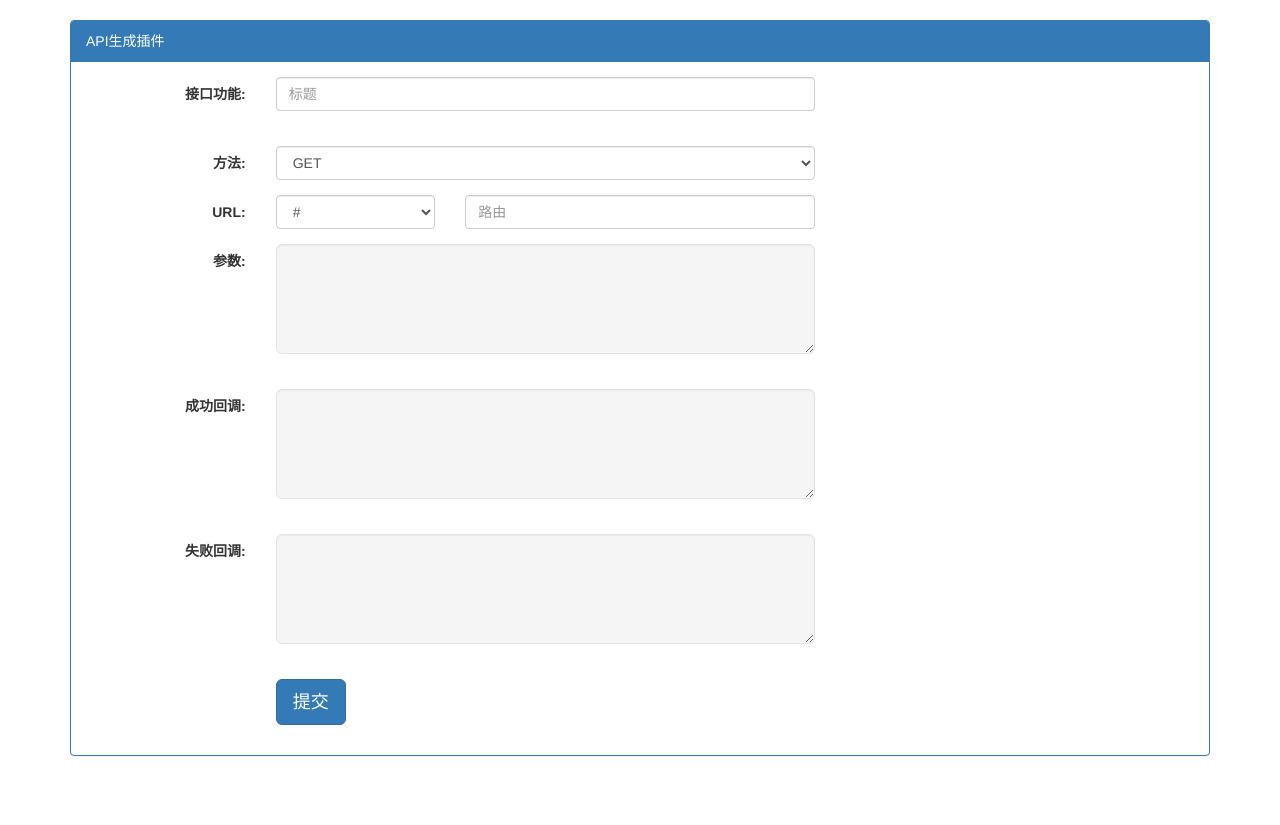
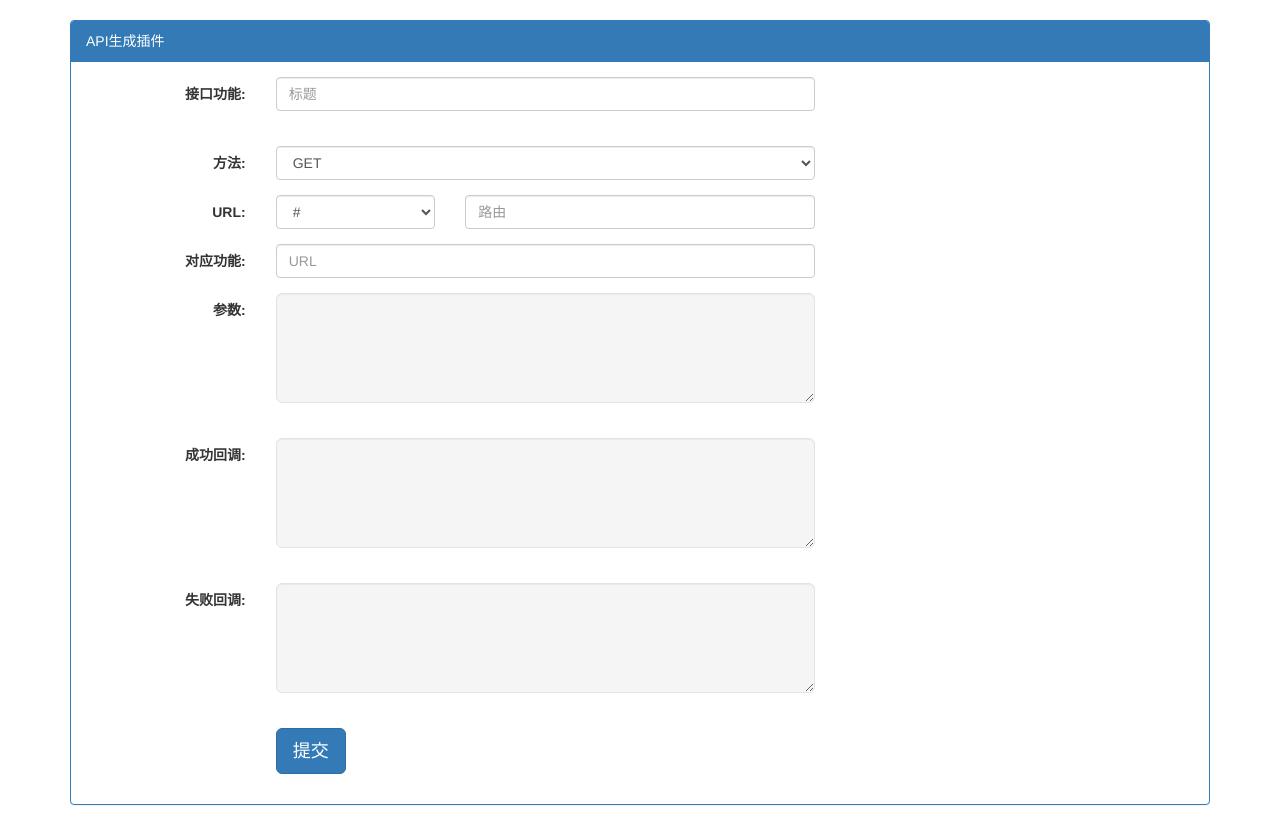
Before and after one commit to ZHAISHENKING/mark, a Flask app: template templates/mark.html in a window 1280 px wide. Before the commit the page ends 756 px from the top, so only its background shows below. Run offline with Flask 2, Linux system fonts and the light colour scheme; the template is opened without the code that fills it: most values are stand-ins (such as "Sample title", 1, 10 or a date in 2020); parts of the project's set-up code (start-up, migrations or seed data) failed here and were passed over.

Commit message:
添加字段显示对应功能

```diff
--- a/apps/models.py
+++ b/apps/models.py
@@ -19,6 +19,7 @@ class Mark(db.Document):
     """
     title = db.StringField(verbose_name='标题')
     method = db.StringField(verbose_name="方法")
+    func = db.StringField(verbose_name="功能")
     url = db.ReferenceField(UrlConfig, verbose_name='路由', reverse_delete_rule=2)
     path = db.StringField()
     input = db.StringField()
--- a/templates/mark.html
+++ b/templates/mark.html
@@ -49,6 +49,12 @@
 
     </div>
     <div class="form-group">
+        <label for="func" class="col-sm-2 control-label">对应功能:</label>
+        <div class="col-sm-6">
+            <input type="text" placeholder="URL" name="func" id="func" class="form-control">
+        </div>
+    </div>
+    <div class="form-group">
         <label for="in" class="col-sm-2 control-label">参数:</label>
         <div class="col-sm-6">
                     <textarea name="input" id="in" class="form-control well well-lg" rows="3"></textarea>
```
Also changed, not shown: apps/api.py (+6 -1 lines).
